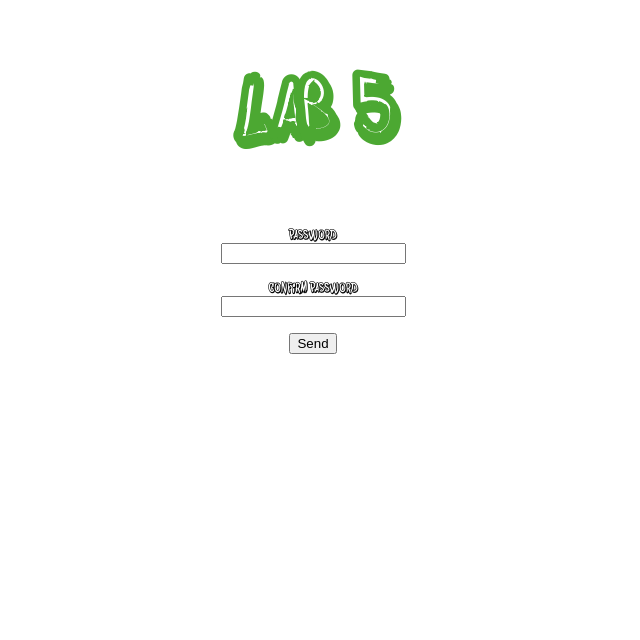
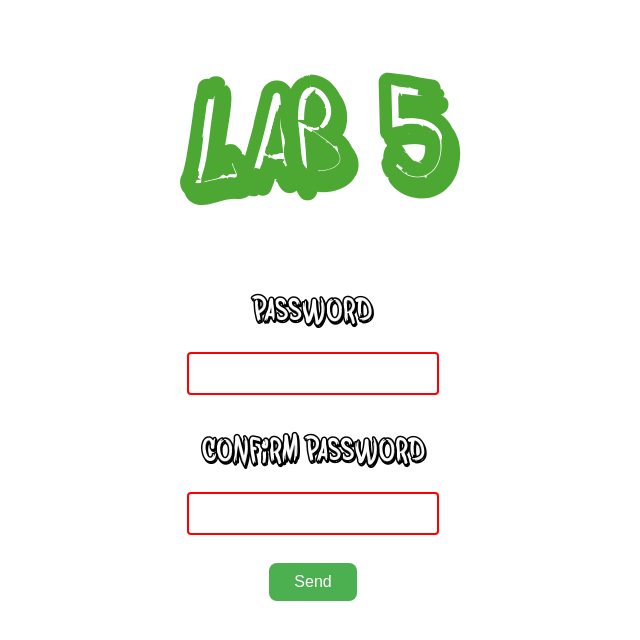
Before and after one commit to a01208937/daw, a PHP site: page /main.html in a window 1280 px wide. Shown: the top 640 px of the page, without its empty margins (327-967 px from the left). Run offline with PHP 8.4, Linux system fonts and the light colour scheme.

Commit message:
CSS de primer página terminados

```diff
--- a/Lab5/functions.js
+++ b/Lab5/functions.js
@@ -2,7 +2,9 @@ function send() {
 	var pass = document.getElementById("pass").value;
 	var confirm_pass = document.getElementById("confirm_pass").value;
 
-	if (pass == confirm_pass) {
+	if (pass == "" || confirm_pass == "") {
+		alert("Por favor introduzca los datos solicitados");
+	} else if (pass == confirm_pass) {
 		alert("Contraseña verificada correctamente");
 	} else {
 		alert("Las contraseñas no coinciden");
--- a/Lab5/main.html
+++ b/Lab5/main.html
@@ -8,15 +8,15 @@
 <body id="content">
 	<h1>Lab 5</h1>
 
-	Password <br>
-	<input type="password" name="pass" id="pass">
-	<br> <br>
+	<p class="inputTitle">Password</p>
+	<input type="password" name="pass" id="pass" class="inputField">
+	<br><br>
 
-	Confirm Password <br>
-	<input type="password" name="pass" id="confirm_pass">
-	<br> <br>
+	<p class="inputTitle">Confirm Password</p>
+	<input type="password" name="pass" id="confirm_pass" class="inputField">
+	<br><br>
 
-	<button id="send_btn">Send</button>
+	<button id="send_btn" class="button1">Send</button>
 
 	<script type="text/javascript" src="functions.js"></script>
 </body>
--- a/Lab5/styles.css
+++ b/Lab5/styles.css
@@ -4,8 +4,40 @@
 }
 
 h1 {
-	font-size: 6em;
+	font-size: 10em;
+	margin: 0.4em;
 	color: #4ca832;
+}
+
+.inputTitle {
+	margin: 0.3em;
+	font-size: 2.5em;
+}
+
+.button1 {
+	background-color: #4CAF50; /* Green */
+	border: none;
+	border-radius: 8px;
+	color: white;
+	padding-right: 25px;
+	padding-left: 25px;
+	padding-top: 10px;
+	padding-bottom: 10px;
+	text-align: center;
+	text-decoration: none;
+	display: inline-block;
+	font-size: 16px;
+	margin: 4px 2px;
+	cursor: pointer;
+}
+
+.inputField {
+	width: 20%;
+	padding: 12px 20px;
+	margin: 8px 0;
+	box-sizing: border-box;
+	border: 2px solid red;
+	border-radius: 4px;
 }
 
 #content {
```
